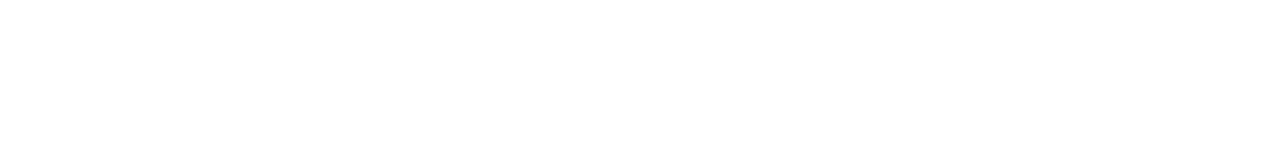
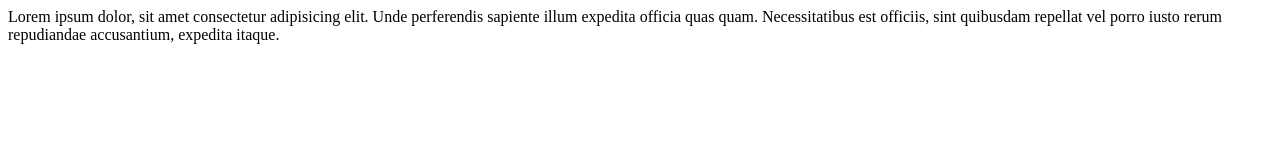
Before and after one commit to Rifzkhy/Rifzkhy, a plain HTML site: page index.html in a window 1280 px wide. Drawn offline with Linux system fonts and the light colour scheme.

Commit message:
Update index.html

```diff
--- a/index.html
+++ b/index.html
@@ -6,6 +6,6 @@
     <title>Rifzkhy</title>
 </head>
 <body>
-
+    <span>Lorem ipsum dolor, sit amet consectetur adipisicing elit. Unde perferendis sapiente illum expedita officia quas quam. Necessitatibus est officiis, sint quibusdam repellat vel porro iusto rerum repudiandae accusantium, expedita itaque.</span>
 </body>
 </html>
```
